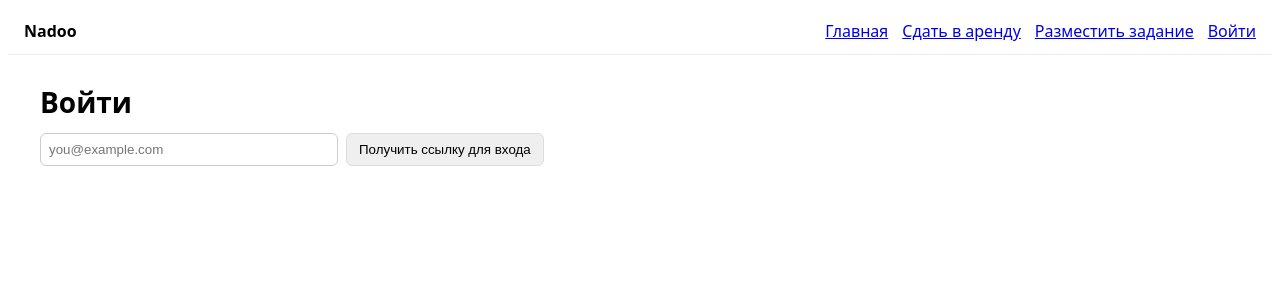
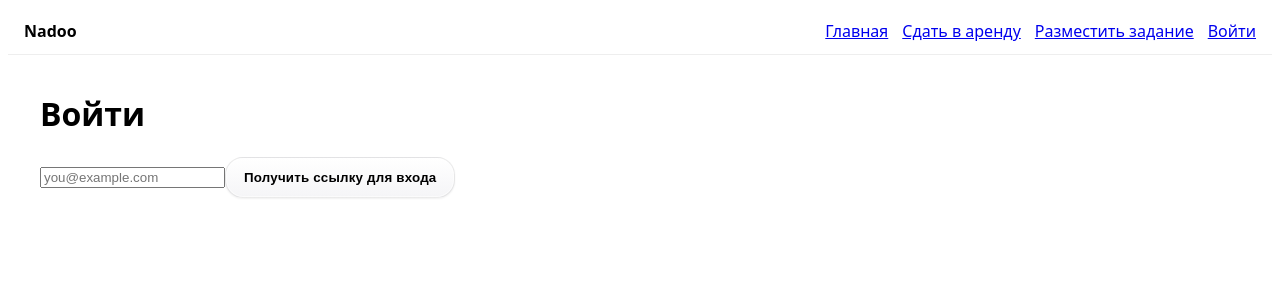
Before and after one commit to mihailgybkin-dot/Nadoo, a Next.js app: page /login in a window 1280 px wide. Shown: the top 300 px of the page. Built offline with nearby package versions, Linux system fonts and the light colour scheme; no server answers.

Commit message:
Update page.tsx

```diff
--- a/app/login/page.tsx
+++ b/app/login/page.tsx
@@ -1,42 +1,73 @@
-// app/login/page.tsx
 'use client';
 
-import { useState } from 'react';
-import { createSupabaseBrowser } from '@/lib/supabase-browser';
+import { FormEvent, useState } from 'react';
+import { useSearchParams } from 'next/navigation';
+import { supabase } from '@/lib/supabase/client';
 
 export default function LoginPage() {
+  const params = useSearchParams();
   const [email, setEmail] = useState('');
-  const [msg, setMsg] = useState<string | null>(null);
-  const supabase = createSupabaseBrowser();
+  const [sent, setSent] = useState(false);
+  const [error, setError] = useState<string | null>(null);
 
-  async function sendLink(e: React.FormEvent) {
+  async function onSubmit(e: FormEvent) {
     e.preventDefault();
-    setMsg(null);
-    const { error } = await supabase.auth.signInWithOtp({
-      email,
-      options: { emailRedirectTo: `${location.origin}/auth/callback` }
-    });
-    setMsg(error ? error.message : 'Ссылка отправлена. Проверьте почту.');
+    setError(null);
+
+    try {
+      const origin = window.location.origin;
+      const next = params.get('next') || '/profile';
+      const emailRedirectTo = `${origin}/auth/callback?next=${encodeURIComponent(next)}`;
+
+      const { error } = await supabase.auth.signInWithOtp({
+        email,
+        options: { emailRedirectTo },
+      });
+
+      if (error) throw error;
+      setSent(true);
+    } catch (err: any) {
+      setError(err?.message ?? 'Не удалось отправить ссылку');
+    }
   }
 
   return (
-    <div>
-      <h1 style={{ fontSize: 28, fontWeight: 700, margin: '12px 0' }}>Войти</h1>
-      <form onSubmit={sendLink}>
+    <main className="mx-auto max-w-xl p-6">
+      <h1 className="text-3xl font-semibold mb-6 tracking-tight">Войти</h1>
+
+      <form onSubmit={onSubmit} className="space-y-4">
         <input
+          type="email"
+          required
           placeholder="you@example.com"
           value={email}
           onChange={(e) => setEmail(e.target.value)}
-          style={{ padding: 8, border: '1px solid #ccc', borderRadius: 6, minWidth: 280 }}
+          className="w-full rounded-2xl border border-black/10 bg-white/60 px-4 py-3 text-base outline-none focus:ring-4 focus:ring-black/10"
         />
         <button
           type="submit"
-          style={{ marginLeft: 8, padding: '8px 12px', borderRadius: 6, border: '1px solid #ddd' }}
+          className="btn-primary"
+          disabled={sent}
         >
-          Получить ссылку для входа
+          {sent ? 'Ссылка отправлена' : 'Получить ссылку для входа'}
         </button>
+        {error && <p className="text-red-600 text-sm">{error}</p>}
       </form>
-      {msg && <p style={{ marginTop: 12 }}>{msg}</p>}
-    </div>
+
+      <style jsx global>{`
+        .btn-primary{
+          display:inline-flex;align-items:center;justify-content:center;
+          padding:12px 18px;border-radius:18px;border:1px solid rgba(0,0,0,.08);
+          background:linear-gradient(180deg,#fff, #f5f5f7);
+          box-shadow:0 1px 2px rgba(0,0,0,.06), inset 0 0 0 1px rgba(255,255,255,.6);
+          font-weight:600; transition:.2s; letter-spacing:.2px;
+        }
+        .btn-primary:hover{ transform:translateY(-1px); box-shadow:0 6px 16px rgba(0,0,0,.08), inset 0 0 0 1px rgba(255,255,255,.7);}
+        .btn-primary:active{ transform:translateY(0); }
+        @media (prefers-color-scheme: dark){
+          .btn-primary{ background:linear-gradient(180deg,#1b1b1f,#111); color:#fff; border-color:#2a2a2f; }
+        }
+      `}</style>
+    </main>
   );
 }
```
